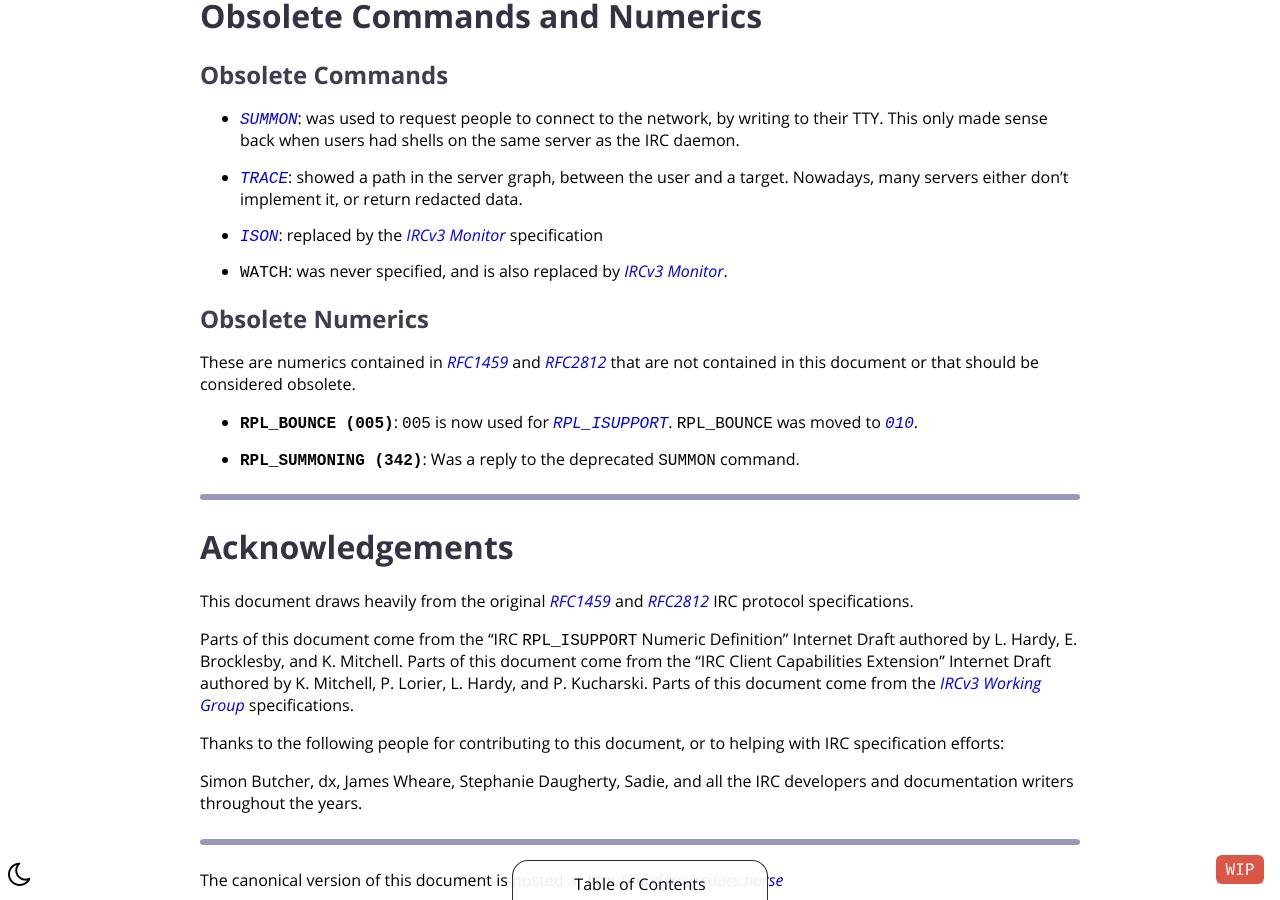
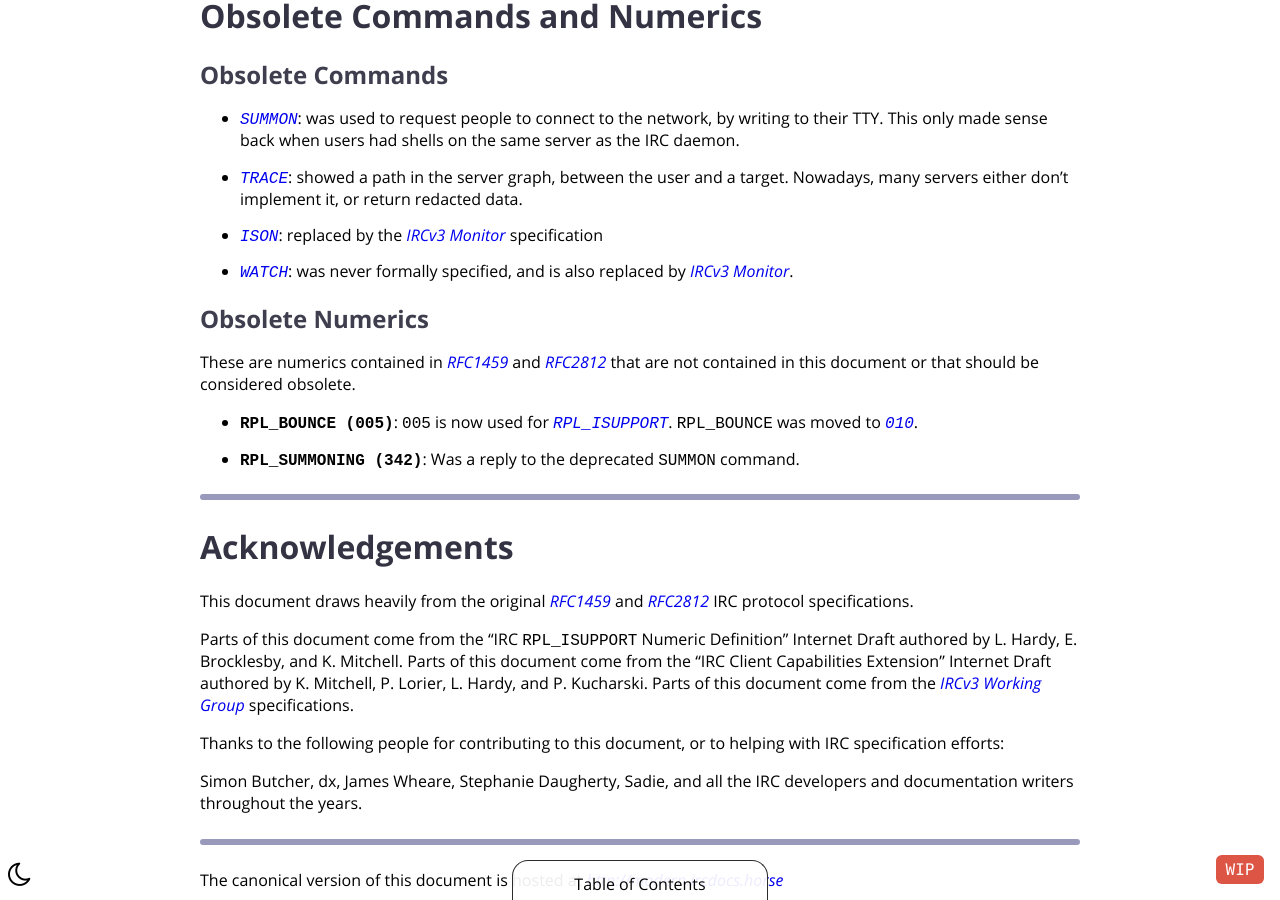
Before and after one commit to ircdocs/modern-irc, a Jekyll site: the page built from index.md, in a window 1280 px wide and 900 px high, scrolled down 77802 px. Built offline with Jekyll 4.4.1, drawn with Linux system fonts in a browser that asks for light colours.

Commit message:
Add link to the WATCH draft spec

```diff
--- a/_includes/modern-appendix.md
+++ b/_includes/modern-appendix.md
@@ -1463,7 +1463,8 @@ Casemapping, at least right now, is a topic where implementations differ greatly
   Nowadays, many servers either don't implement it, or return redacted data.
 * [`ISON`](https://datatracker.ietf.org/doc/html/rfc2812#section-4.9):
   replaced by the [IRCv3 Monitor](https://ircv3.net/specs/extensions/monitor.html) specification
-* `WATCH`: was never specified, and is also replaced by [IRCv3 Monitor](https://ircv3.net/specs/extensions/monitor.html).
+* [`WATCH`](https://github.com/grawity/irc-docs/blob/master/client/draft-meglio-irc-watch-00.txt):
+  was never formally specified, and is also replaced by [IRCv3 Monitor](https://ircv3.net/specs/extensions/monitor.html).
 
 ## Obsolete Numerics
 
```
